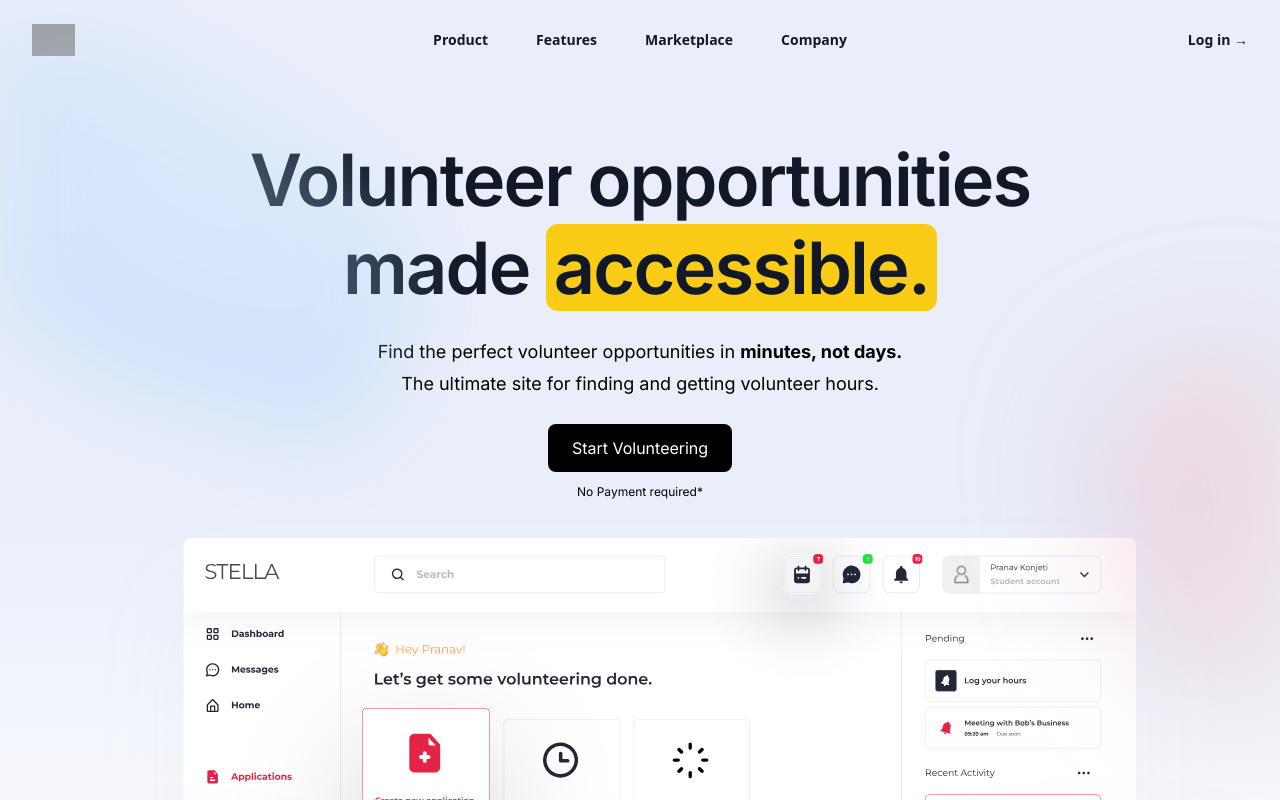
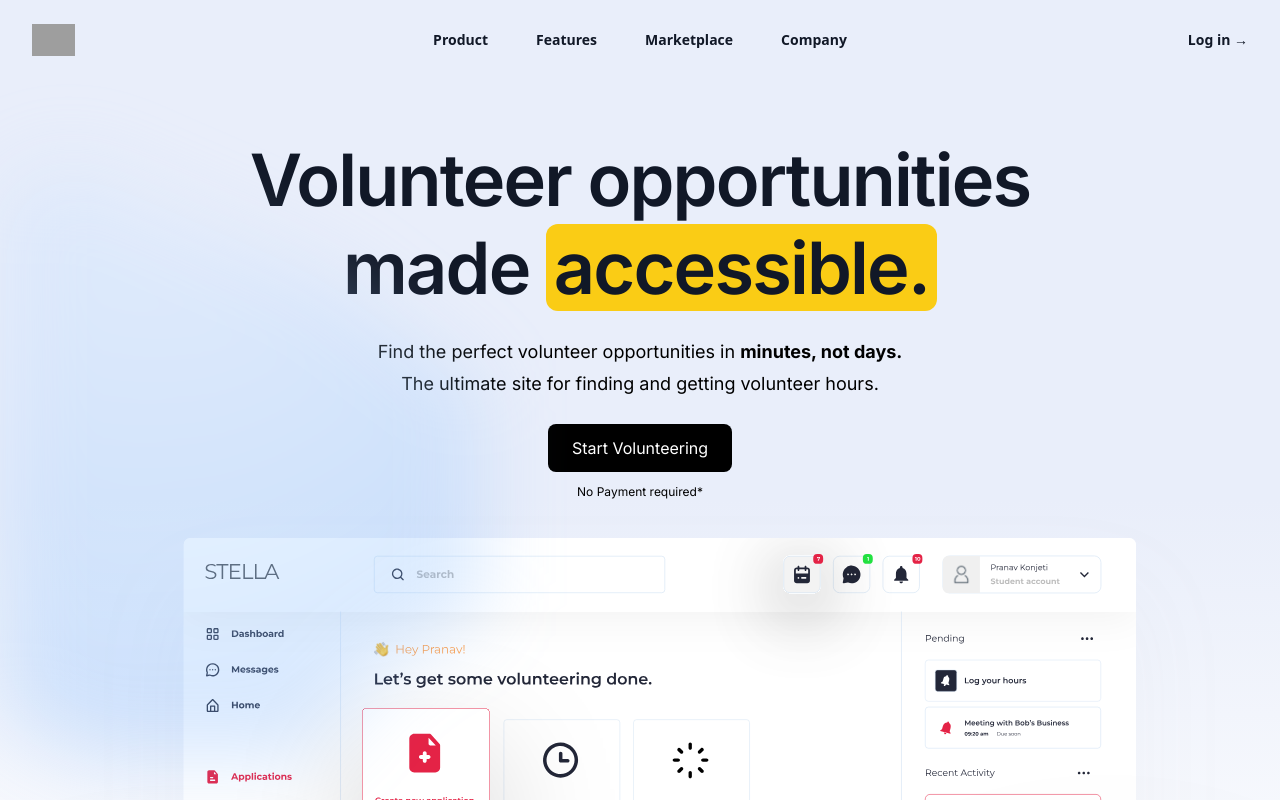
Before and after one commit to PkTheCoda/casapp, a Next.js app: page / in a window 1280 px wide. Shown: the top 800 px of the page. Built offline with nearby package versions, Linux system fonts and the light colour scheme; grey boxes are pictures that could not be loaded.

Commit message:
added blur line

```diff
--- a/src/app/Components/HeroComponent.jsx
+++ b/src/app/Components/HeroComponent.jsx
@@ -6,7 +6,7 @@ export default function HeroComponent() {
     return (
         <>
             <div className='pb-20 relative'>
-                <div className="bg-[#e9eefa] pt-16 px-4 sm:px-6 lg:px-8 flex flex-col items-center justify-center">
+                <div className="bg-[#e9eefa] pt-16 px-4 sm:px-6 lg:px-8 flex flex-col items-center justify-center z-40">
                     <div className="max-w-7xl mx-auto text-center flex flex-col items-center justify-center gap-y-2 relative">
 
                         <div>
@@ -24,7 +24,7 @@ export default function HeroComponent() {
                         </p>
 
                         <div>
-                            <button className="px-6 py-3 z- bg-black font-inter transition transform hover:scale-110 mt-4 text-white rounded-lg">
+                            <button className="z-[999] px-6 py-3 z- bg-black font-inter transition transform hover:scale-110 mt-4 text-white rounded-lg">
                                 Start Volunteering
                             </button>
                             <p className="mt-3 text-xs font-inter">No Payment required*</p>
@@ -43,30 +43,32 @@ export default function HeroComponent() {
             </div>
 
             <div
-            className="absolute inset-x-0 -top-40 z-10 transform-gpu overflow-hidden blur-2xl sm:-top-[5rem]"
+                className="absolute inset-x-0 -top-40 z-10 transform-gpu overflow-hidden blur-2xl sm:top-[5rem] w-[30rem] h-max"
                 aria-hidden="true"
                 >
                 <div
-                className="relative left-[calc(50%-11rem)] aspect-[1155/678] w-[36.125rem] -translate-x-1/2 rotate-[30deg] bg-[radial-gradient(ellipse_at_top,_var(--tw-gradient-stops))] from-blue-100 via-blue-300 to-blue-500 opacity-30 sm:left-[calc(50%-30rem)] sm:w-[72.1875rem]"
+                    className="pointer-events-none relative left-[calc(50%-11rem)] aspect-[1155/678] w-[36.125rem] -translate-x-1/2 rotate-[30deg] bg-[radial-gradient(ellipse_at_top,_var(--tw-gradient-stops))] from-blue-100 via-blue-300 to-blue-500 opacity-30 sm:left-[1rem] sm:w-[72.1875rem]"
                     style={{
                     clipPath:
-                    'polygon(28.22% 33.13%, 37.2% 26.09%, 48.37% 23.76%, 60.27% 26.09%, 66.68% 29.23%, 70.05% 35.52%, 72.34% 46.86%, 71.78% 53.33%, 70.05% 61.09%, 62.84% 64.45%, 51.31% 69.45%, 38.91% 67.34%, 28.22% 57.35%, 23.5% 43.51%)',
+                        'polygon(42.64% 13.22%, 67.05% 8.43%, 88.27% 13.22%, 95.85% 29.9%, 88.27% 54.16%, 85.86% 74.44%, 77.88% 87.47%, 58.91% 88.7%, 44.01% 91.62%, 24.38% 99.67%, 13.46% 86.95%, 33.65% 48.25%, 33.65% 36.41%)',
+                        pointerEvents: 'none'
                     }}
+
                 />
             </div>
 
-        <div
+        {/* <div
             className="absolute inset-x-0 -top-40 z-10 transform-gpu overflow-hidden blur-3xl sm:top-[15rem]"
             aria-hidden="true"
             >
             <div
-                className="relative left-[calc(50%-11rem)] aspect-[1155/678] w-[36.125rem] -translate-x-1/2 rotate-[30deg] bg-[radial-gradient(ellipse_at_top,_var(--tw-gradient-stops))] from-red-700 via-red-300 to-blue-500 opacity-30 sm:left-[90rem] sm:w-[72.1875rem]"
+                className="pointer-events-none relative left-[calc(50%-11rem)] aspect-[1155/678] w-[36.125rem] -translate-x-1/2 rotate-[30deg] bg-[radial-gradient(ellipse_at_top,_var(--tw-gradient-stops))] from-yellow-400 via-red-300 to-orange-500 opacity-30 sm:left-[90rem] sm:w-[72.1875rem]"
                 style={{
                 clipPath:
-                    'polygon(29.43% 29.68%, 39.76% 20.45%, 53.62% 20.45%, 62.15% 25.67%, 70.77% 29.68%, 78.79% 33.4%, 82.55% 40.88%, 84.16% 54.27%, 85.78% 67.69%, 79.3% 79.55%, 70.03% 84.96%, 59.38% 83.54%, 44.14% 83.54%, 29.43% 79.55%, 23.94% 72.57%, 16.26% 54.15%, 20.92% 40.88%)',
+                    'polygon(74.1% 44.1%, 100% 61.6%, 97.5% 26.9%, 85.5% 0.1%, 80.7% 2%, 72.5% 32.5%, 60.2% 62.4%, 52.4% 68.1%, 47.5% 58.3%, 45.2% 34.5%, 27.5% 76.7%, 0.1% 64.9%, 17.9% 100%, 27.6% 76.8%, 76.1% 97.7%, 74.1% 44.1%)',
                 }}
             />
-        </div>
+        </div> */}
 
 
 
```
Lines whose indentation alone changed are shown as unchanged.
